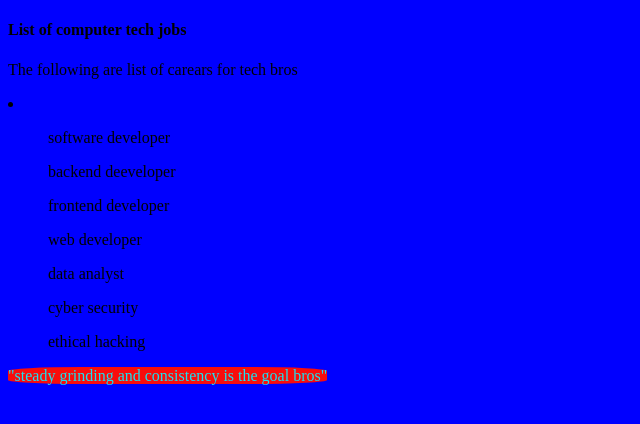
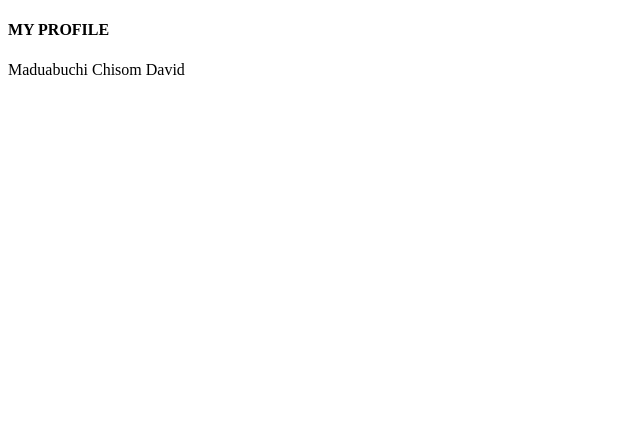
Before and after one commit to Scarcapone/ceaser, a plain HTML site: page index.html in a window 1280 px wide. Shown: the whole page, without its empty margins (0-640 px from the left). Drawn offline with Linux system fonts and the light colour scheme.

Commit message:
i added my profile

```diff
--- a/index.html
+++ b/index.html
@@ -6,20 +6,8 @@
   <meta name="viewport" content="width=device-width, initial-scale=1.0">
   <title>Document</title>
 </head>
-<body style="background-color: blue;">
-  <h4> List of computer tech jobs</h4>
-    <p>The following are list of carears for tech bros</p>
-      <li>
-        <ol>software developer</ol>
-        <ol>backend deeveloper</ol>
-        <ol>frontend developer</ol>
-        <ol>web developer</ol>
-        <ol>data analyst</ol>
-        <ol>cyber security</ol>
-        <ol>ethical hacking</ol>
-      </li>
-
-
-      <quote style="text-align: left; color: rgb(27, 226, 240); border-radius: 23%; background-color: rgb(248, 12, 12); ">  "steady  grinding and consistency is the goal bros"</quote>
-</body>
+<body>
+<h4> MY PROFILE</h4>
+    <p> Maduabuchi Chisom David</p>
+ </body>
 </html>
```
